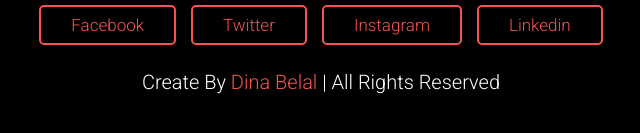
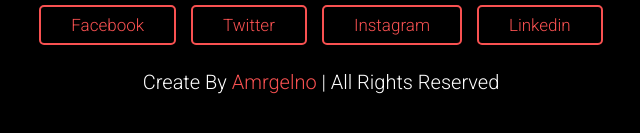
Before and after one commit to amrgelno/food, a plain HTML site: page index.html in a window 1280 px wide. Shown: the part 4757-4890 px from the top of the page, 319-959 px from the left. Drawn offline with Linux system fonts and the light colour scheme.

Commit message:
Update index.html

```diff
--- a/index.html
+++ b/index.html
@@ -393,7 +393,7 @@
         <a href="" class="btn">linkedin</a>
       </div>
       <h1 class="credit">
-        create by <span> dina belal </span> | all rights reserved
+        create by <span> Amrgelno </span> | all rights reserved
       </h1>
     </section>
     <a href="#home" class="fa fa-angle-up" id="scroll-top"></a>
```
